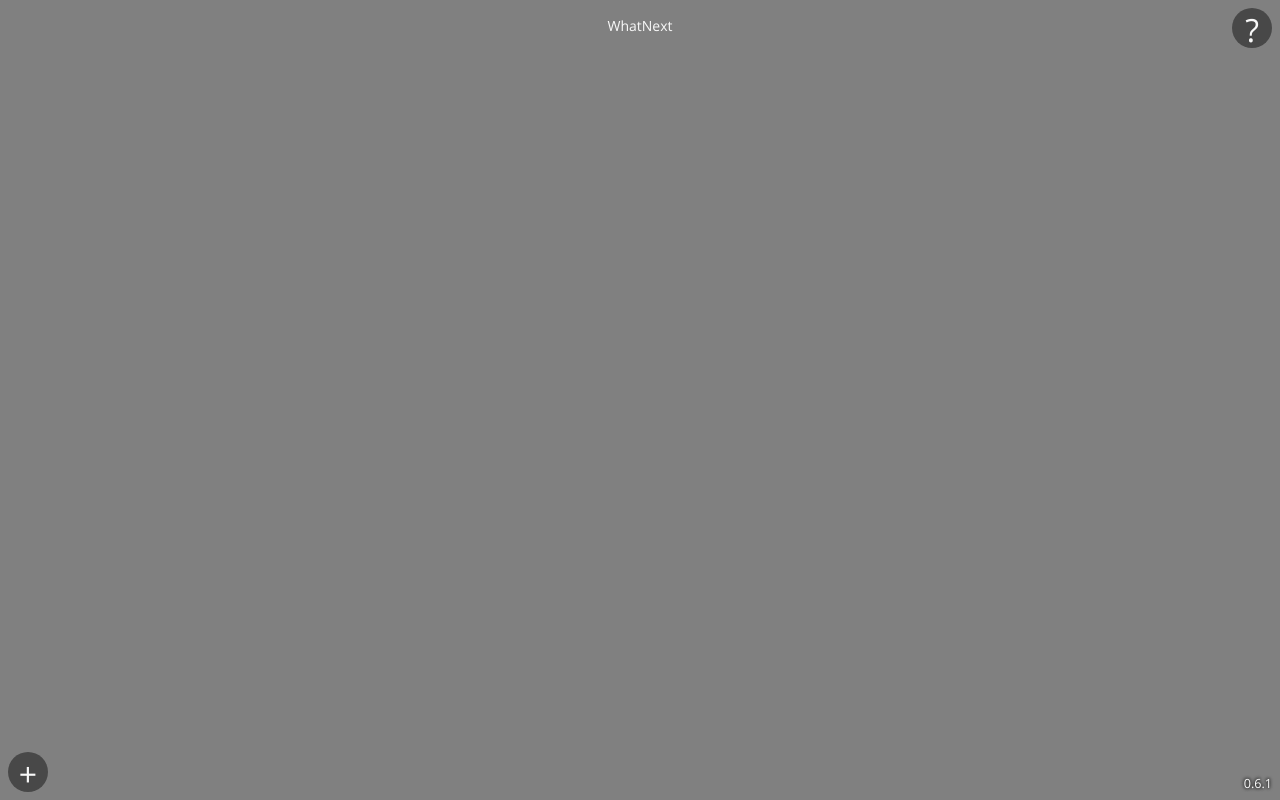
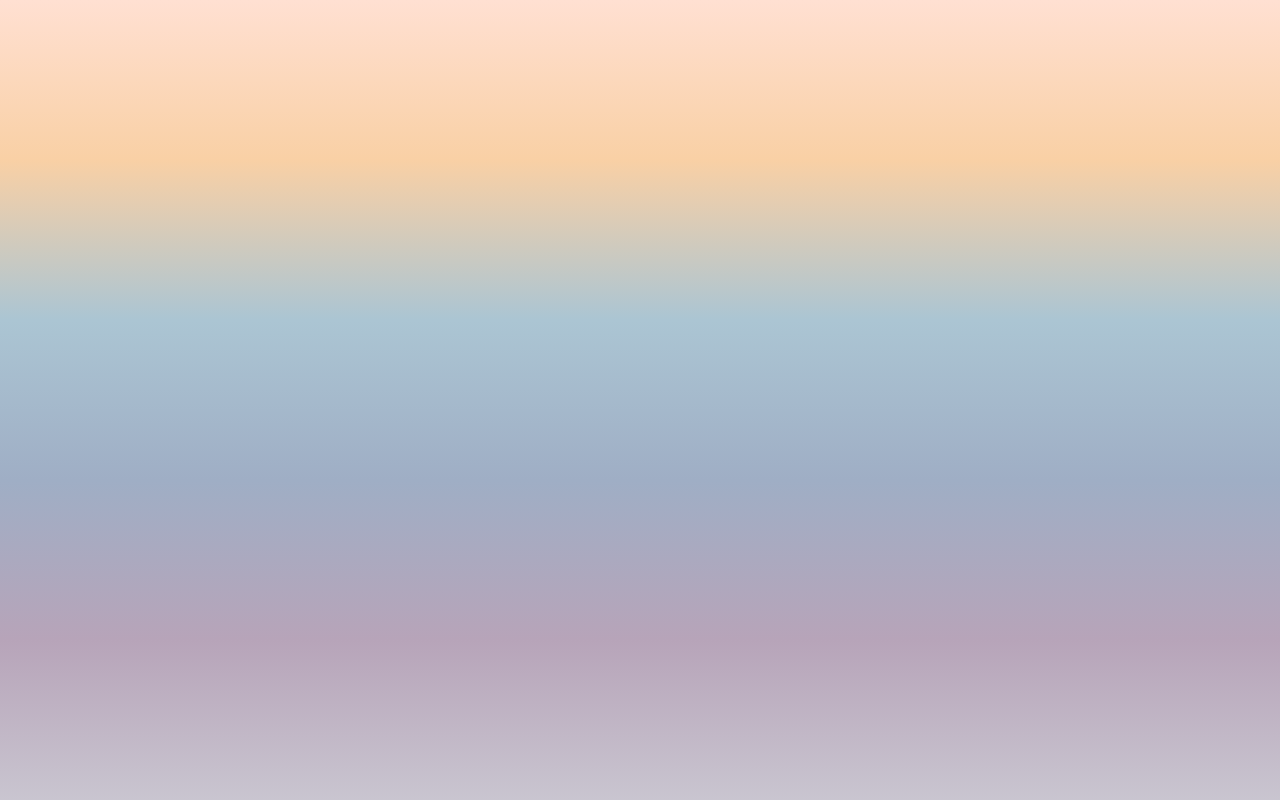
Before and after one commit to philrmass/what-next, a React app: page / in a window 1280 px wide. Built offline with nearby package versions, Linux system fonts and the light colour scheme; the HTML template or start-up script is replaced by a standard one.

Commit message:
update colors

```diff
--- a/src/components/Events.js
+++ b/src/components/Events.js
@@ -18,7 +18,7 @@ export default function Events({
   remove,
 }) {
   const [editing, setEditing] = useState(null);
-  const [showColors, setShowColors] = useState(false); //??? remove after testing
+  const [showColors, setShowColors] = useState(true); //??? remove after testing
 
   const add = () => {
     setEditing(getDefaultEvent());
@@ -80,7 +80,8 @@ export default function Events({
         close={() => setEditing(null)}
       />
       {showColors &&
-      <div className={styles.colors} onClick={() => setShowColors(false)}></div>
+      <div className={styles.colors} onClick={() => setShowColors(false)}>
+      </div>
       }
     </>
   );
--- a/src/components/Events.module.css
+++ b/src/components/Events.module.css
@@ -80,13 +80,33 @@
 }
 
 .colors {
-  --hour: #f80;
+  --hour: #ffe0d2;
+  --day: #f9d0a5;
+  --week: #abc5d3;
+  --month: #9faec5;
+  --year: #b7a4b9;
+  --fiveYears: #c9c5d0;
 
   position: fixed;
   top: 0;
   bottom: 0;
   left: 0;
   right: 0;
-  background: var(--hour);
+  background: linear-gradient(
+  var(--hour),
+  var(--day) 20%,
+  var(--week) 40%,
+  var(--month) 60%,
+  var(--year) 80%,
+  var(--fiveYears));
+  /*
+  background: linear-gradient(
+  var(--hour) 9.1%,
+  var(--day) 18.2%, var(--day) 27.3%,
+  var(--week) 36.4%, var(--week) 45.5%,
+  var(--month) 54.6%, var(--month) 63.7%,
+  var(--year) 72.8%, var(--year) 81.9%,
+  var(--fiveYears) 91%, var(--fiveYears));
+  */
   z-index: 2;
 }
--- a/src/utilities/events.js
+++ b/src/utilities/events.js
@@ -12,17 +12,22 @@ export function getColor(from, to) {
     return '#8c8c8c';
   }
 
-  //??? interpolate between colors
+  const hour = '#ffe0d2';
+  const day = '#f9d0a5';
+  const week = '#abc5d3';
+  const month = '#9faec5';
+  const year = '#b7a4b9';
+
   if (log > 15.4) {
-    return '#c9c5d0';
+    return year;
   } else if (log > 13.1) {
-    return '#d3c5dc';
+    return month;
   } else if (log > 9.5) {
-    return '#c0b2d3';
+    return week;
   } else if (log > 7.4) {
-    return '#9faec5';
+    return day;
   } else if (log > 4.6) {
-    return '#f9d0a5';
+    return hour;
   }
   return '#f7b0b2';
 }
--- a/src/version.js
+++ b/src/version.js
@@ -1 +1 @@
-export const version = '0.6.1';
+export const version = '0.6.2';
```
